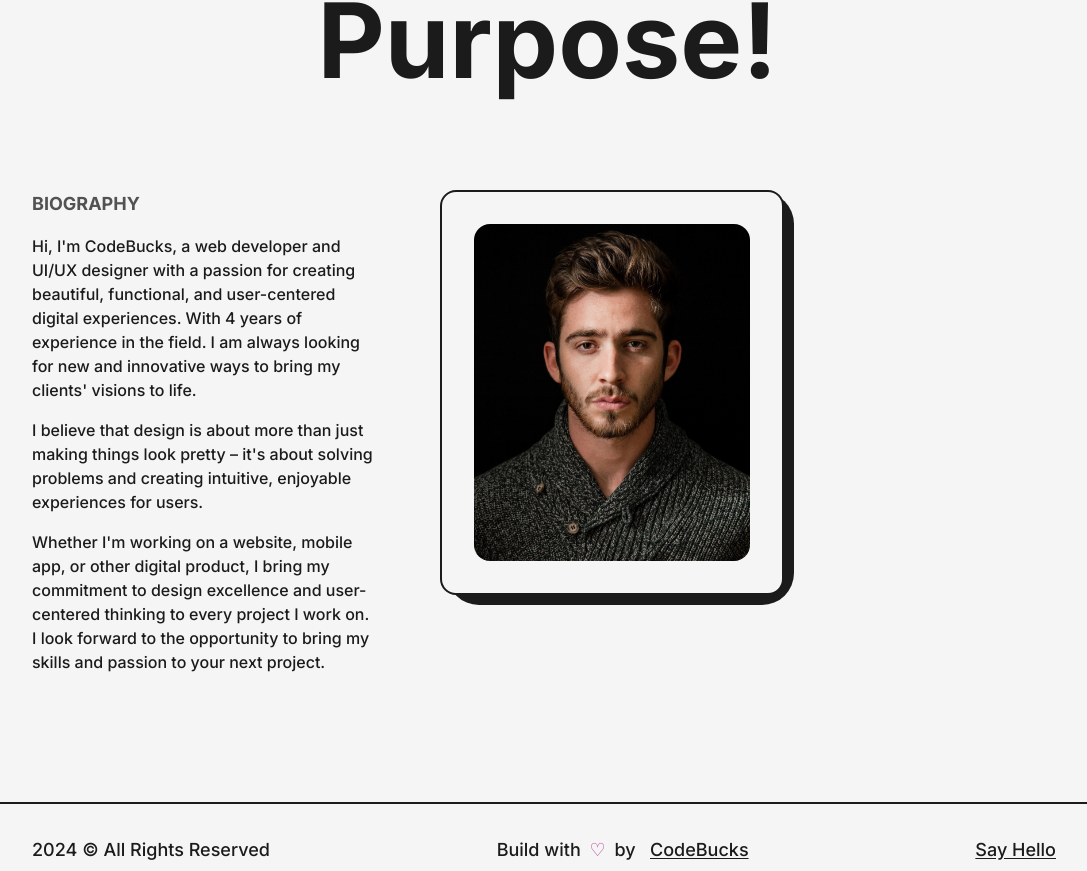
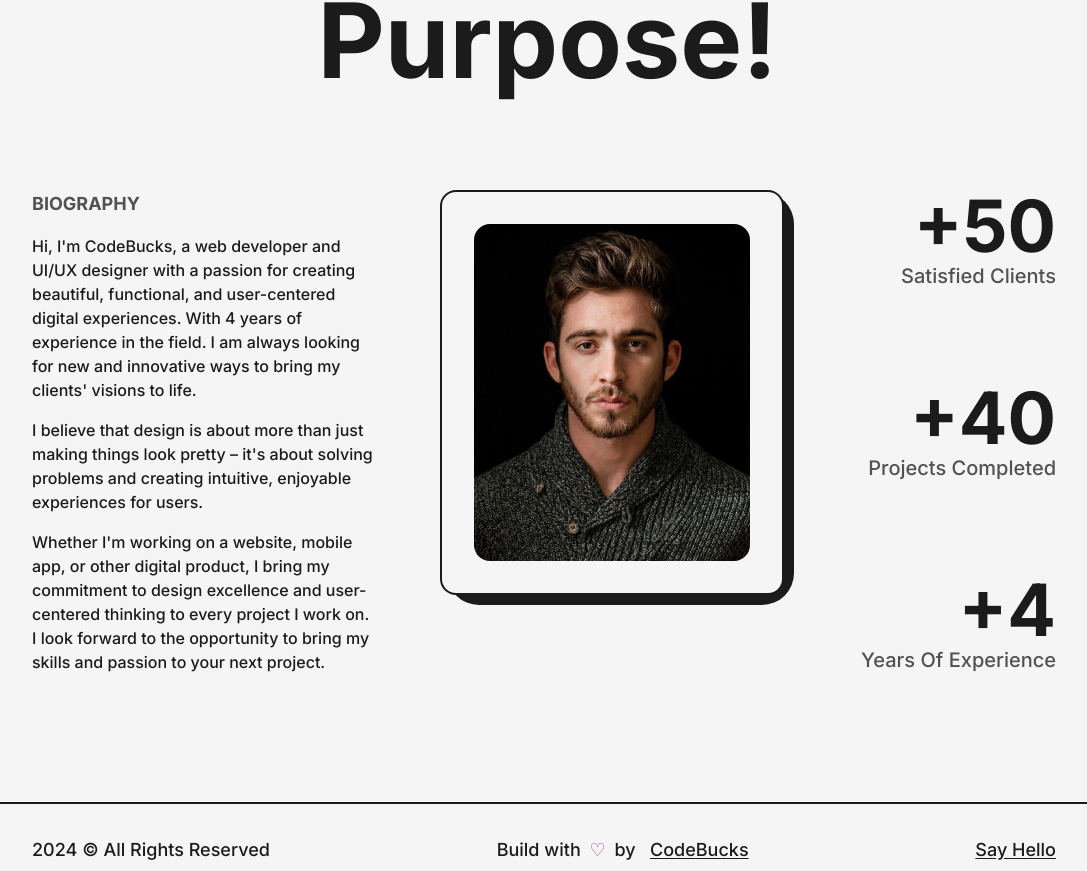
Before and after one commit to LoGiSTeRr/DanielPortfolio, a Next.js app: page /about in a window 1280 px wide. Shown: the part 354-1225 px from the top of the page, without its empty margins (96-1183 px from the left). Built offline with nearby package versions, Linux system fonts and the light colour scheme.

Commit message:
done abour section

```diff
--- a/app/about/page.jsx
+++ b/app/about/page.jsx
@@ -1,9 +1,35 @@
+'use client';
+
 import AnimatedText from "@/components/AnimatedText"
 import Head from "next/head"
-import React from "react"
+import React,{useEffect, useRef} from "react"
 import Layout from "../layouts/Layout"
 import Image from "next/image";
 import profile from '../../public/images/profile/developer-pic-2.jpg'
+import { useInView, useMotionValue, useSpring } from "framer-motion";
+
+const AnimatedNumbers = ({value}) => {
+  const ref = useRef(null);
+  const motionValue = useMotionValue(0);
+  const springValue = useSpring(motionValue,{duration:3000});
+  const isInView = useInView(ref);
+
+  useEffect(()=>{
+    if(isInView){
+      motionValue.set(value);
+    }
+  },[isInView,value,motionValue])
+
+  useEffect(()=>{
+    springValue.on('change',(latest)=>{
+      if(ref.current && latest.toFixed(0) <= value){
+        ref.current.textContent = latest.toFixed(0)
+      }
+    })
+  },[springValue,value])
+
+  return <span ref={ref}></span>
+}
 
 const About = () => {
   return (
@@ -33,6 +59,26 @@
               <div className='absolute top-0 -right-3 -z-10 w-[102%] h-[103%] rounded-[2rem] bg-dark'/>
               <Image alt="profile" src={profile} className="w-full h-auto rounded-2xl"/>
             </div>
+            <div className='col-span-2 flex flex-col items-end justify-between'>
+              <div className= 'flex flex-col items-end justify-center'>
+                <span className='inline-block text-7xl font-bold'>
+                  +<AnimatedNumbers value={50}/>
+                </span>
+                <h2 className='text-xl font-medium capitalize text-dark/75'>satisfied clients</h2>
+              </div>
+              <div className= 'flex flex-col items-end justify-center'>
+                <span className='inline-block text-7xl font-bold'>
+                  +<AnimatedNumbers value={40}/>
+                </span>
+                <h2 className='text-xl font-medium capitalize text-dark/75'>projects completed</h2>
+              </div>
+              <div className= 'flex flex-col items-end justify-center'>
+                <span className='inline-block text-7xl font-bold'>
+                  +<AnimatedNumbers value={4}/>
+                </span>
+                <h2 className='text-xl font-medium capitalize text-dark/75'>years of experience</h2>
+              </div>
+            </div>
           </div>
         </Layout>
       </main>
```
